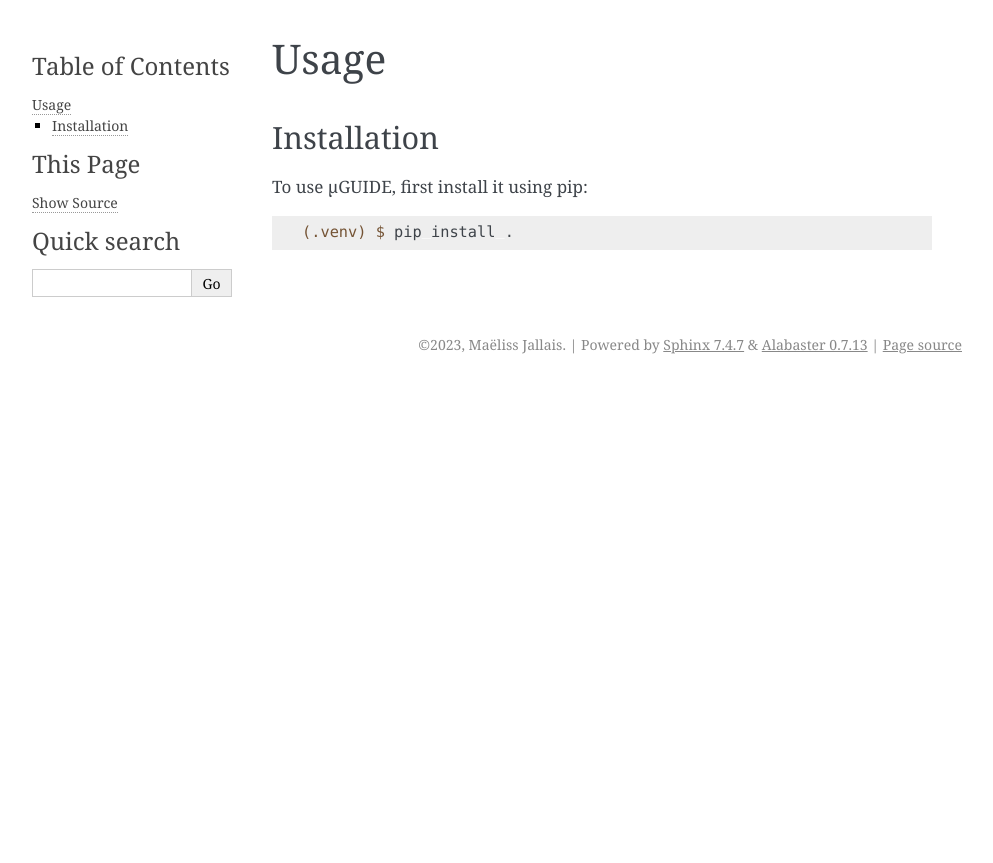
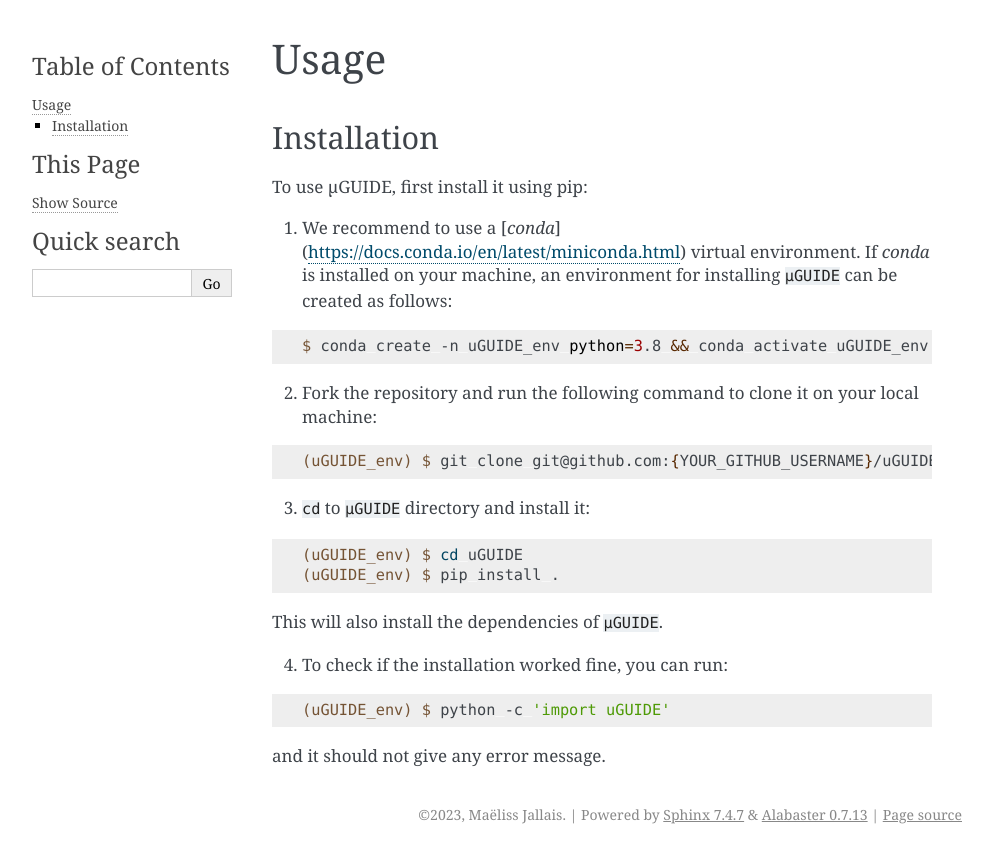
Before and after one commit to mjallais/uGUIDE, a Sphinx documentation site: the page built from docs/source/usage.rst, in a window 1280 px wide. Shown: the top 863 px of the page, without its empty margins (148-1141 px from the left). Built offline with Sphinx 7.4.7, drawn with Linux system fonts in a browser that asks for light colours.

Commit message:
Update documentation: installation

```diff
--- a/docs/source/usage.rst
+++ b/docs/source/usage.rst
@@ -8,6 +8,35 @@ Installation
 
 To use μGUIDE, first install it using pip:
 
+1. We recommend to use a  [`conda`](https://docs.conda.io/en/latest/miniconda.html) virtual environment. If `conda` is installed on your machine, an environment for installing ``μGUIDE`` can be created as follows:
+
 .. code-block:: console
 
-   (.venv) $ pip install .
+   $ conda create -n uGUIDE_env python=3.8 && conda activate uGUIDE_env
+
+
+2. Fork the repository and run the following command to clone it on your local machine:
+
+.. code-block:: console
+
+   (uGUIDE_env) $ git clone git@github.com:{YOUR_GITHUB_USERNAME}/uGUIDE.git
+
+
+3. ``cd`` to ``μGUIDE`` directory and install it:
+
+.. code-block:: console
+
+   (uGUIDE_env) $ cd uGUIDE
+   (uGUIDE_env) $ pip install .
+
+This will also install the dependencies of ``μGUIDE``.
+
+
+4. To check if the installation worked fine, you can run:
+
+.. code-block:: console
+
+   (uGUIDE_env) $ python -c 'import uGUIDE'
+
+
+and it should not give any error message.
```
